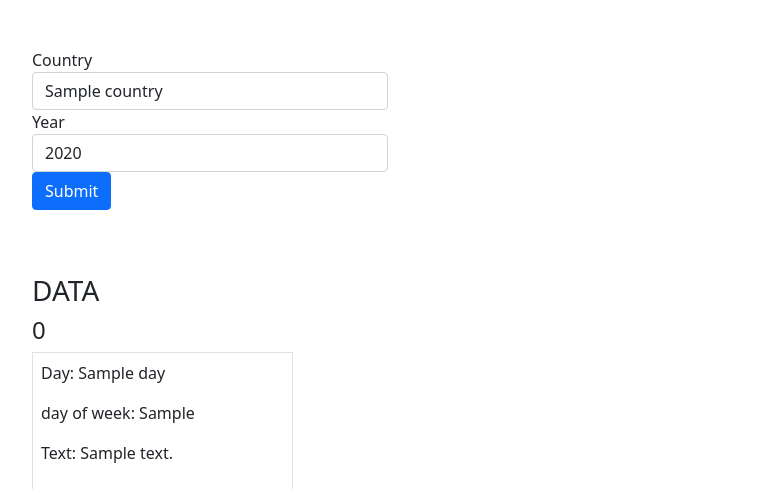
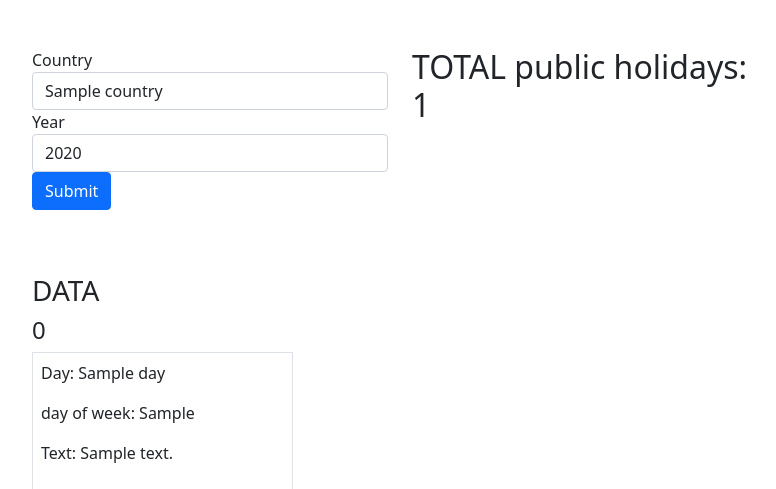
Before and after one commit to martinsjek/holidays, a Symfony app: template src/templates/holidays.html.twig in a window 1280 px wide. Shown: the top 489 px of the page, without its empty margins (50-826 px from the left). Run offline with Twig, Linux system fonts and the light colour scheme; the template is opened without the code that fills it: most values are stand-ins (such as "Sample title", 1, 10 or a date in 2020); some libraries are stand-ins or nearby versions.

Commit message:
Add total amount of public holidays

```diff
--- a/src/src/Controller/HolidayController.php
+++ b/src/src/Controller/HolidayController.php
@@ -82,6 +82,7 @@ class HolidayController extends AbstractController
             }
 
             $data = $this->formatHolidaysForYearByMonth($responseData);
+            $totalHolidays = count($responseData);
         } else {
             return $this->render('holidays.html.twig', [
                 'countries' => $countries,
@@ -93,6 +94,7 @@ class HolidayController extends AbstractController
             'countries' => $countries,
             'data' => $data,
             'country' => strtolower($country),
+            'totalHolidays' => $totalHolidays,
             'year' => $year
         ]);
     }
--- a/src/templates/holidays.html.twig
+++ b/src/templates/holidays.html.twig
@@ -42,6 +42,13 @@
                     <button type="submit" class="btn btn-primary">Submit</button>
                 </form>
             </div>
+
+            {% if totalHolidays is defined %}
+                <div class="col-md-4 col-12 mb-3">
+                    <h2>TOTAL public holidays: {{ totalHolidays }}</h2>
+                </div>
+            {% endif %}
+
         </div>
 
         {% if data is defined and data %}
```
